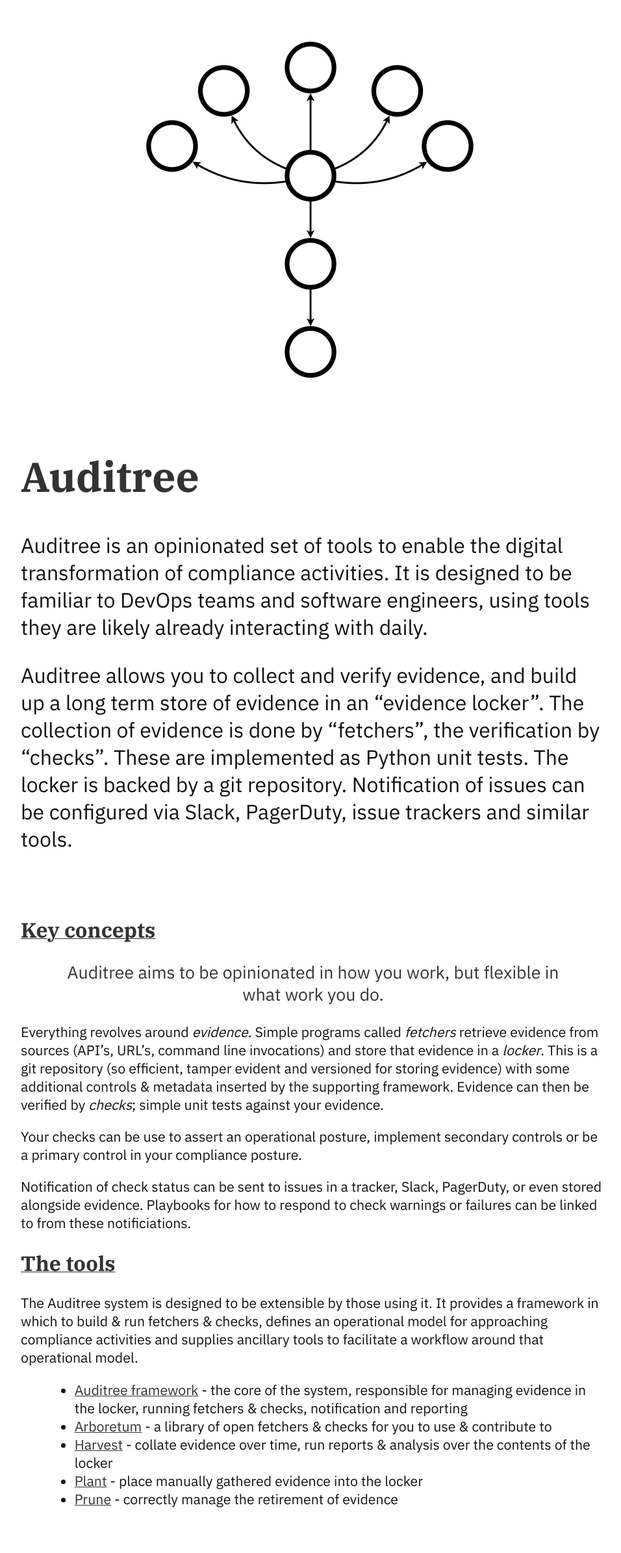
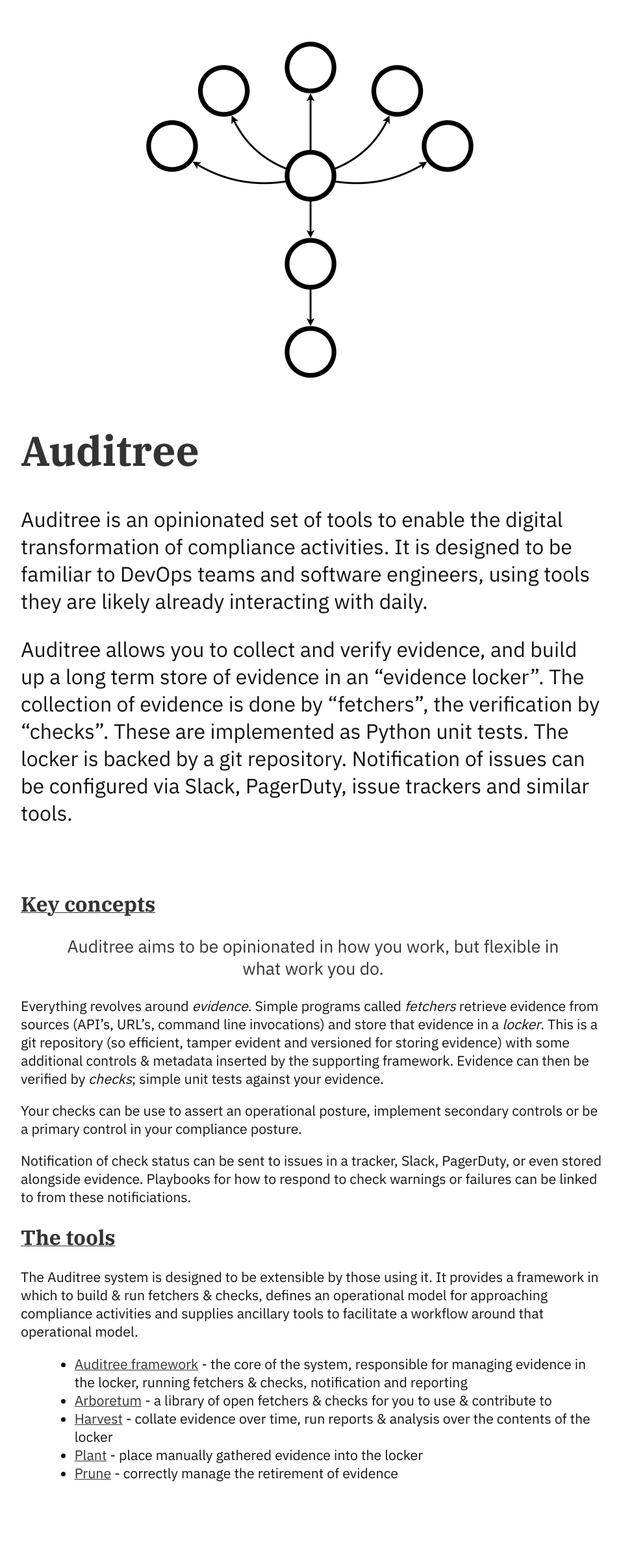
Before and after one commit to auditree/auditree.github.io, a Jekyll site: the page built from index.md, in a window 1280 px wide. Shown: the whole page at 65% size, without its empty margins (158-1114 px from the left). Built offline with Jekyll 4.4.1, drawn with Linux system fonts in a browser that asks for light colours; our own code applies the rules of GitHub Pages for plain Markdown files; after the commit the page ends 2350 px from its top, so only the background shows below that.

Commit message:
tweak spacing

```diff
--- a/_layouts/index.html
+++ b/_layouts/index.html
@@ -10,7 +10,7 @@
                 background-attachment: fixed;
             }
             body > div:first-of-type{
-                margin-top: 640;
+                margin-top: 600;
                 font-size: 24pt;
             }
         </style>
```
